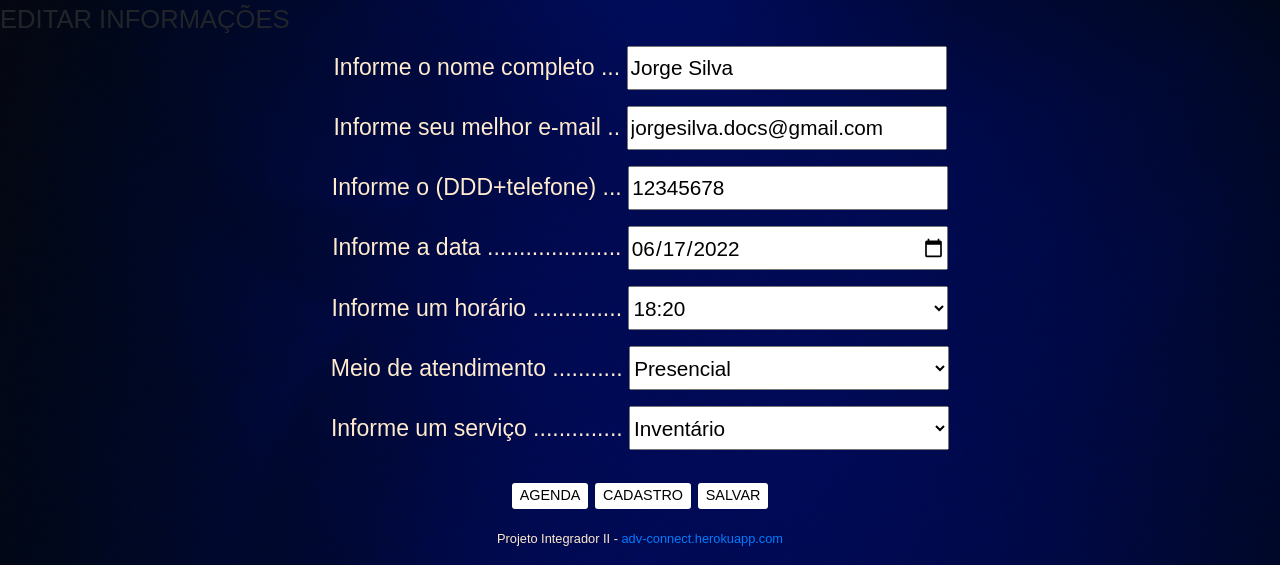
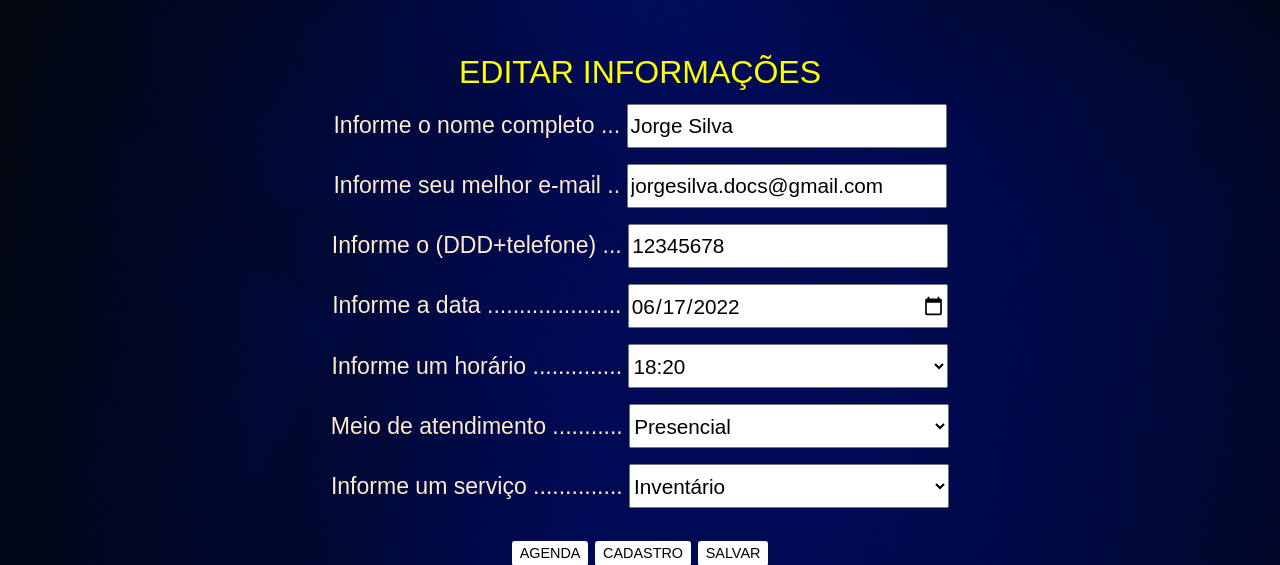
Before and after one commit to jorgesilvva/adv-connect, a Flask app: page /editar_agenda/1 in a window 1280 px wide. Shown: the part 63-628 px from the top of the page. Run offline with Flask 2, Linux system fonts and the light colour scheme; a user stored in the database is signed in; data comes from the database, SQL or seed files in the repository; some libraries are stand-ins or nearby versions.

Commit message:
Update editar.html

```diff
--- a/adv_connect/app/templates/editar.html
+++ b/adv_connect/app/templates/editar.html
@@ -5,18 +5,13 @@
   {%block title%} Editar {% endblock %}
 
   {%block content%}
-        <label class="editar">EDITAR INFORMAÇÕES</label>
+  <label class="aviso">EDITAR INFORMAÇÕES</label>
   <br>
     <form action= "" method="POST">
-
       <div><p>Informe o nome completo ... <input type="text" name="cliente" value="{{cadastrado.cliente}}" required></p></div>
-
       <div><p>Informe seu melhor e-mail .. <input type="email" name="email" value="{{cadastrado.email}}" required></p></div>
-
       <div><p>Informe o (DDD+telefone) ... <input type="tel" name="contato" value="{{cadastrado.contato}}" required></p></div>
-
       <div><p>Informe a data ..................... <input type="date" name="data" value="{{cadastrado.data}}" required></p></div>
-
       <div><p>Informe um horário .............. <select type= "time" name="horario" required>
         <option value="{{cadastrado.horario}}">{{cadastrado.horario}}</option>
         <option value="08:00">08:00</option>
@@ -57,7 +52,6 @@
           <a href="{{ url_for('cadastro') }}"><button class="button2" type="button">CADASTRO</button></a>
           <button class="button2" type="submit">SALVAR</button>
       </h4>
-
     </form>
 
 {% endblock %}
```
Lines whose indentation alone changed are shown as unchanged.
